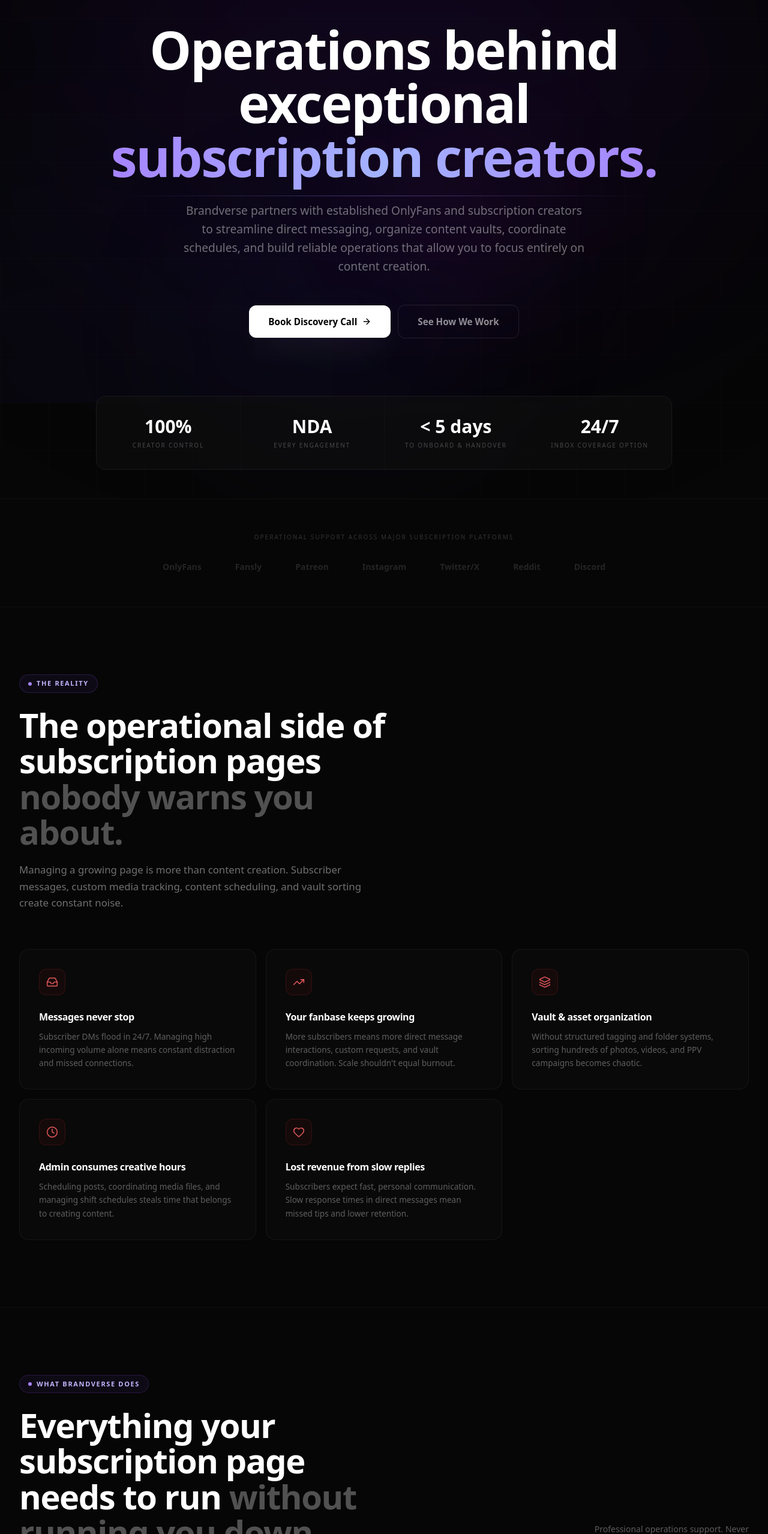
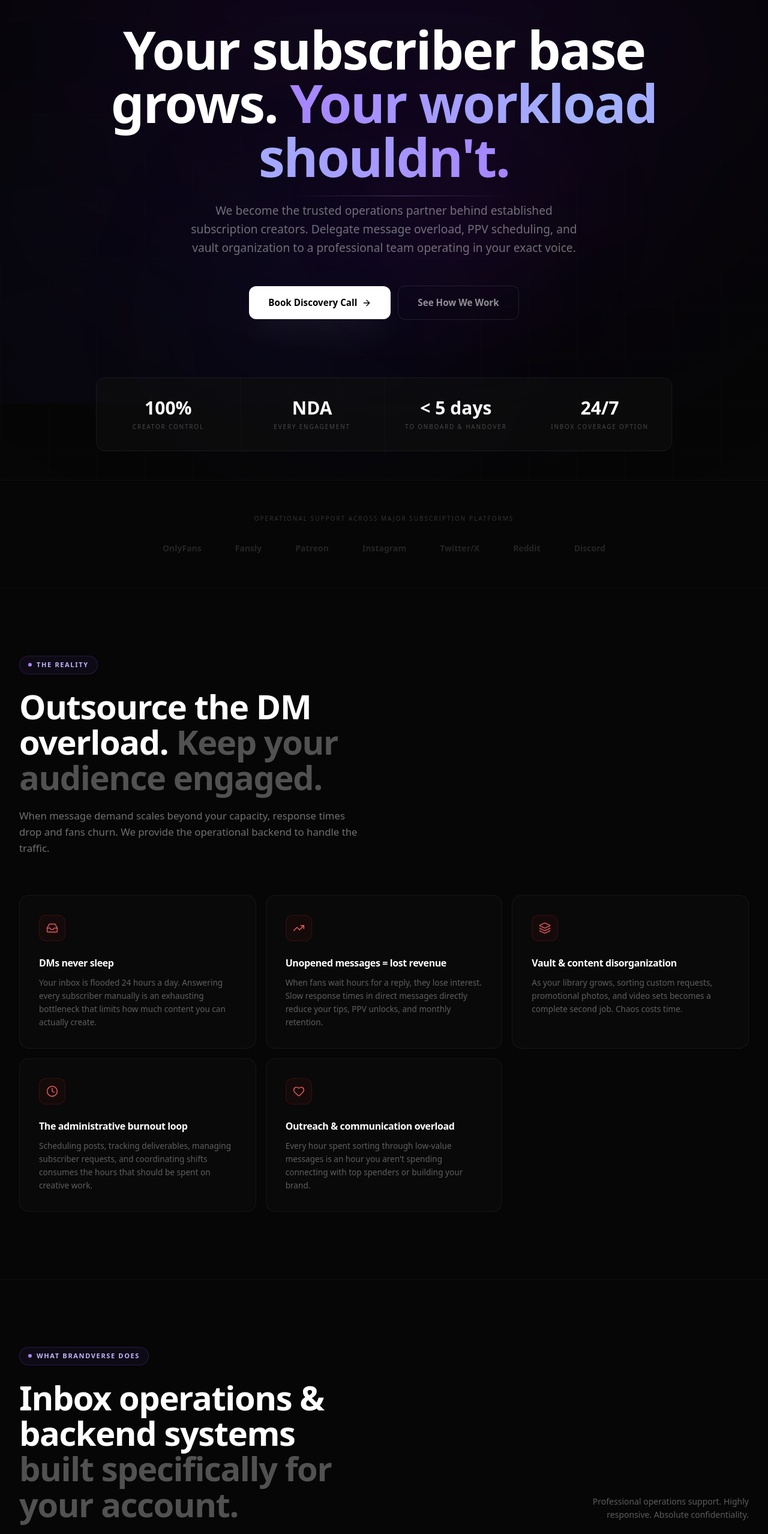
Before and after one commit to ayushsharmavlogs619-lang/brandverse, a Next.js app: page /creators in a window 1280 px wide. Shown: the part 129-2686 px from the top of the page at 60% size. Built offline with nearby package versions, Linux system fonts and the light colour scheme; no server answers.

Commit message:
feat(creators): polish copywriting for OnlyFans DM conversion optimization

```diff
--- a/app/creators/page.tsx
+++ b/app/creators/page.tsx
@@ -63,52 +63,52 @@ function Heading({ children, id, className = '' }: { children: React.ReactNode;
    ═══════════════════════════════════════════════════════════════════════════════ */
 
 const REALITY_CARDS = [
-  { icon: Inbox,      title: 'Messages never stop',                body: 'Subscriber DMs flood in 24/7. Managing high incoming volume alone means constant distraction and missed connections.' },
-  { icon: TrendingUp, title: 'Your fanbase keeps growing',        body: 'More subscribers means more direct message interactions, custom requests, and vault coordination. Scale shouldn\'t equal burnout.' },
-  { icon: Layers,     title: 'Vault & asset organization',         body: 'Without structured tagging and folder systems, sorting hundreds of photos, videos, and PPV campaigns becomes chaotic.' },
-  { icon: Clock,      title: 'Admin consumes creative hours',      body: 'Scheduling posts, coordinating media files, and managing shift schedules steals time that belongs to creating content.' },
-  { icon: Heart,      title: 'Lost revenue from slow replies',     body: 'Subscribers expect fast, personal communication. Slow response times in direct messages mean missed tips and lower retention.' },
+  { icon: Inbox,      title: 'DMs never sleep',                     body: 'Your inbox is flooded 24 hours a day. Answering every subscriber manually is an exhausting bottleneck that limits how much content you can actually create.' },
+  { icon: TrendingUp, title: 'Unopened messages = lost revenue',    body: 'When fans wait hours for a reply, they lose interest. Slow response times in direct messages directly reduce your tips, PPV unlocks, and monthly retention.' },
+  { icon: Layers,     title: 'Vault & content disorganization',     body: 'As your library grows, sorting custom requests, promotional photos, and video sets becomes a complete second job. Chaos costs time.' },
+  { icon: Clock,      title: 'The administrative burnout loop',     body: 'Scheduling posts, tracking deliverables, managing subscriber requests, and coordinating shifts consumes the hours that should be spent on creative work.' },
+  { icon: Heart,      title: 'Outreach & communication overload',   body: 'Every hour spent sorting through low-value messages is an hour you aren\'t spending connecting with top spenders or building your brand.' },
 ];
 
 const SERVICES = [
-  { icon: Workflow,          title: 'Account Operations',          body: 'Daily management of your account workflows, scheduling posts, coordinating assets, and handling general administration.' },
-  { icon: MessageSquare,     title: 'Subscriber DM Support',       body: 'Maintaining high responsiveness in your DMs. Professional, friendly subscriber interaction according to your brand guidelines.' },
-  { icon: Inbox,             title: 'Inbox Organization',          body: 'Triage, prioritize, and structure your inbox. High-priority messages, custom requests, and tips are organized instantly.' },
-  { icon: Lock,              title: 'Vault Organization',          body: 'Meticulous folder structuring for your media assets, ensuring content is clean, categorized, and easy to retrieve for campaigns.' },
-  { icon: FileText,          title: 'PPV Campaigns & Tracking',    body: 'Structuring and scheduling your pay-per-view campaigns, keeping detailed records of releases, performance, and subscriber interest.' },
-  { icon: Calendar,          title: 'Shift Coordination',          body: 'Structuring shift schedules and operational timelines to ensure your inbox remains active and responsive without causing fatigue.' },
-  { icon: SlidersHorizontal, title: 'Retention Workflows',         body: 'We design and run automated sequences, welcome messages, and renewal follow-ups to increase fan lifetime value.' },
-  { icon: TrendingUp,        title: 'Growth Infrastructure',       body: 'Operational frameworks built to scale as your subscription base grows — without demanding more of your personal time.' },
-  { icon: Users,             title: 'Confidential Team Support',   body: 'Discreet, NDA-protected support teams who understand subscription platforms and manage sensitive daily tasks.' },
-  { icon: UserCheck,         title: 'Subscriber Tracking',         body: 'Organized profiles of top spenders, custom media preferences, and specific direct message history.' },
-  { icon: LineChart,         title: 'Performance Reporting',       body: 'Clear operational summaries showing response times, inbox activity, and vault health so you are always informed.' },
-  { icon: BrainCircuit,      title: 'Future AI Optimization',      body: 'Integrating smart automation assistants to help sort messages and speed up operational workflows over time.' },
+  { icon: Workflow,          title: 'Account Operations',          body: 'Daily management of post schedules, asset queues, vault uploads, and back-end page settings.' },
+  { icon: MessageSquare,     title: 'Subscriber DM Optimization',  body: 'Highly responsive, natural direct messaging. Keep your inbox active 24/7 while preserving your exact voice and tone.' },
+  { icon: Inbox,             title: 'Inbox Triage & Sorting',      body: 'Separate high-value spenders, custom requests, and general fan mail instantly. We filter out the noise so you see what matters.' },
+  { icon: Lock,              title: 'Vault Structuring',           body: 'Organizing your media library into clean, categorized folders so you can find and retrieve any set for custom orders in seconds.' },
+  { icon: FileText,          title: 'PPV Campaigns & Analytics',   body: 'Designing, scheduling, and tracking your pay-per-view releases. We track what converts so we can optimize your campaigns.' },
+  { icon: Calendar,          title: '24/7 Shift Coordination',     body: 'Structuring and running shift coverage so your page remains highly responsive during peak hours and overnight.' },
+  { icon: SlidersHorizontal, title: 'Retention & Fan Journeys',     body: 'Automated greeting protocols, renewal follow-ups, and custom messaging flows designed to increase subscriber lifetime value.' },
+  { icon: TrendingUp,        title: 'Scaling Infrastructure',       body: 'Operational frameworks built to scale as your page grows into top percentiles — keeping your workload flat.' },
+  { icon: Users,             title: 'Confidential Ops Team',       body: 'Elite, fully-trained support professionals operating under strict NDAs to manage your daily inbox and admin.' },
+  { icon: UserCheck,         title: 'Top Spender Management',      body: 'Detailed tracking of your top fans, custom preferences, past purchases, and conversation history.' },
+  { icon: LineChart,         title: 'Performance Reporting',       body: 'Weekly summaries showing response times, conversion rates on campaigns, and inbox health.' },
+  { icon: BrainCircuit,      title: 'Smart Workflow Integration',  body: 'Deploying custom workflows and sorting tools to streamline custom request deliveries and prevent errors.' },
 ];
 
 const WHY_BV = [
-  { icon: BadgeCheck,  word: 'Professional',  body: 'Documented processes, structured communication, and clear accountability on every shift.' },
-  { icon: Zap,         word: 'Reliable',      body: 'Defined response times, zero missed custom requests, and consistent account coverage.' },
-  { icon: LayoutGrid,  word: 'Organized',     body: 'Systems built for clarity. Your media assets, schedules, and fan records structured beautifully.' },
-  { icon: Lock,        word: 'Confidential',  body: 'NDA-protected by default. Your identity, metrics, and files stay fully private.' },
-  { icon: Eye,         word: 'Transparent',   body: 'Weekly summaries, activity logs, and open communication. You retain full oversight.' },
-  { icon: Settings2,   word: 'Flexible',      body: 'Support scales up or down based on your promotional cycles, vacations, or content drops.' },
-  { icon: TrendingUp,  word: 'Scalable',      body: 'Operations scale effortlessly as your page climbs the percentiles. No bottlenecks.' },
-  { icon: Heart,       word: 'Creator-first', body: 'We understand subscription creators because that\'s our focus. Your brand and safety come first.' },
+  { icon: BadgeCheck,  word: 'Professional',  body: 'Documented playbooks, clean handovers, and metrics-driven execution on every shift.' },
+  { icon: Zap,         word: 'High Response',  body: 'Under 5-minute response times during active shifts. Never lose a tip to delay.' },
+  { icon: LayoutGrid,  word: 'Systemized',    body: 'We turn page administration into a system. Post queues, media, and folders structured perfectly.' },
+  { icon: Lock,        word: 'Confidential',  body: 'NDA-protected by default. We never share our client list or access your accounts insecurely.' },
+  { icon: Eye,         word: 'Transparent',   body: 'Weekly activity logs, sales summaries, and performance reviews. You retain full control.' },
+  { icon: Settings2,   word: 'Flexible',      body: 'Adjust shift hours and delegation scope based on your upcoming content drops or vacations.' },
+  { icon: TrendingUp,  word: 'Scalable',      body: 'Built to handle sudden traffic surges from major promotions or viral moments without lag.' },
+  { icon: Heart,       word: 'Creator-Safe',  body: 'No dangerous bots or automated scripts. Genuine, safe, and manual account management.' },
 ];
 
 const HOW_STEPS = [
-  { num: '01', title: 'Discovery Call',       body: 'We spend 30 minutes aligning on your account size, current message volume, and operational bottlenecks.' },
-  { num: '02', title: 'Workflow assessment',  body: 'We review your current post schedule, vault setup, and standard subscriber interactions.' },
-  { num: '03', title: 'Operations Strategy',  body: 'We build a custom operational plan covering shift structure, voice guidelines, and vault management.' },
-  { num: '04', title: 'Onboarding & Handover', body: 'Secure access setup via password manager, creator playbook documentation, and structured handover.' },
-  { num: '05', title: 'Ongoing Support',      body: 'Continuous daily execution, regular status reports, and ongoing performance optimization.' },
+  { num: '01', title: 'Discovery Call',       body: 'We assess your account metrics, incoming message volume, and identify exactly where operations are bottlenecked.' },
+  { num: '02', title: 'Voice & Vault Audit',  body: 'We review your messaging history to map your communication style, vocabulary, and vault layout.' },
+  { num: '03', title: 'Operational Blueprint', body: 'We build your custom playbook covering shift schedules, pricing guides, and vault folder structure.' },
+  { num: '04', title: 'Secure Onboarding',     body: 'Setup isolated logins via secure credential managers. No password sharing. 100% secure.' },
+  { num: '05', title: 'Active Management',    body: 'Shifts go live. We handle the inbox and admin, sending you clear reports while you focus on content.' },
 ];
 
 const FAQS = [
   { q: 'Who do you work with?',
-    a: 'We work with professional subscription creators, digital models, and established creator businesses who have high incoming message volume and need structured operational support to manage direct messages, vault organization, and daily admin.' },
+    a: 'We work with professional subscription creators, models, and digital entrepreneurs who are overwhelmed by high message volume and need structured operational support to manage direct messages, scheduling, and vault organization.' },
   { q: 'How do we get started?',
-    a: 'Book a discovery call. We\'ll jump on a brief call to align on your current account size, communication guidelines, and bottlenecks. From there, we design a custom operational proposal. Once you approve, onboarding begins.' },
+    a: 'Book a discovery call using the form below. We\'ll jump on a brief call to align on your current account size, communication guidelines, and bottlenecks. From there, we design a custom operational proposal. Once you approve, onboarding begins.' },
   { q: 'Can support be customized?',
     a: 'Yes, completely. Every creator\'s fanbase behaves differently. We build custom playbooks that codify your direct messaging tone, pricing models for PPVs, and community interactions. Your support is fully tailored.' },
   { q: 'How do you protect my privacy and content?',
@@ -228,10 +228,10 @@ function Hero() {
           transition={{ duration: 0.85, delay: 0.1, ease }}
           className="text-[clamp(2.5rem,7vw,5.5rem)] font-black leading-[1.02] tracking-tight text-white mb-7"
         >
-          Operations behind exceptional{' '}
+          Your subscriber base grows.{' '}
           <span className="relative">
             <span className="bg-gradient-to-r from-violet-400 via-indigo-300 to-violet-400 bg-clip-text text-transparent">
-              subscription creators.
+              Your workload shouldn&apos;t.
             </span>
             <motion.span aria-hidden
               className="absolute -bottom-1.5 left-0 right-0 h-px bg-gradient-to-r from-transparent via-violet-400/40 to-transparent"
@@ -246,7 +246,7 @@ function Hero() {
           transition={{ duration: 0.7, delay: 0.3, ease }}
           className="text-[clamp(1rem,2vw,1.2rem)] text-white/42 max-w-2xl mx-auto leading-relaxed mb-12"
         >
-          Brandverse partners with established OnlyFans and subscription creators to streamline direct messaging, organize content vaults, coordinate schedules, and build reliable operations that allow you to focus entirely on content creation.
+          We become the trusted operations partner behind established subscription creators. Delegate message overload, PPV scheduling, and vault organization to a professional team operating in your exact voice.
         </motion.p>
 
         {/* CTAs */}
@@ -323,11 +323,11 @@ function RealitySection() {
         <FadeIn className="max-w-2xl mb-16">
           <Label>The Reality</Label>
           <Heading id="reality-heading" className="mb-5">
-            The operational side of subscription pages{' '}
-            <span className="text-white/30">nobody warns you about.</span>
+            Outsource the DM overload.{' '}
+            <span className="text-white/30">Keep your audience engaged.</span>
           </Heading>
           <p className="text-[1.05rem] text-white/42 leading-relaxed max-w-xl">
-            Managing a growing page is more than content creation. Subscriber messages, custom media tracking, content scheduling, and vault sorting create constant noise.
+            When message demand scales beyond your capacity, response times drop and fans churn. We provide the operational backend to handle the traffic.
           </p>
         </FadeIn>
 
@@ -361,12 +361,12 @@ function ServicesSection() {
           <div className="max-w-xl">
             <Label>What Brandverse Does</Label>
             <Heading id="services-heading">
-              Everything your subscription page needs to run{' '}
-              <span className="text-white/30">without running you down.</span>
+              Inbox operations & backend systems{' '}
+              <span className="text-white/30">built specifically for your account.</span>
             </Heading>
           </div>
           <p className="text-white/35 text-sm leading-relaxed max-w-xs lg:text-right">
-            Professional operations support. Never automated bots. Fully customized.
+            Professional operations support. Highly responsive. Absolute confidentiality.
           </p>
         </FadeIn>
 
@@ -399,10 +399,10 @@ function WhySection() {
         <FadeIn className="text-center max-w-2xl mx-auto mb-16">
           <Label>Why Creators Choose Us</Label>
           <Heading id="why-heading" className="mb-5">
-            Operations built on creator trust.
+            Discreet backend operations.
           </Heading>
           <p className="text-white/40 text-[1.05rem] leading-relaxed">
-            Outsource inbox overload and operations to a professional partner.
+            Outsource inbox overload to a trusted partner. We handle execution under strict safety and privacy standards.
           </p>
         </FadeIn>
 
```
